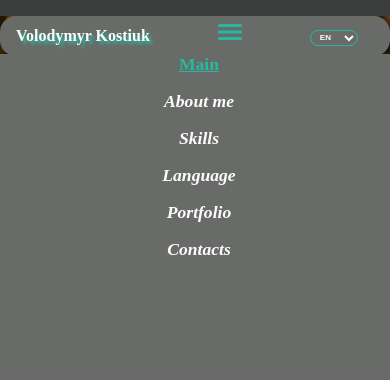
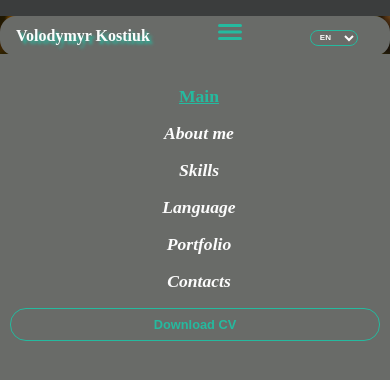
Before and after one commit to VLK2021/portfolio, a React (Create React App) app: page / in a window 390 px wide. Both pictures are taken after a click on the element 229 px from the left and 36 px from the top of the page. Shown: the top 380 px of the page. Built offline with nearby package versions, Linux system fonts and the light colour scheme.

Commit message:
finished download cv

```diff
--- a/src/components/Header/Header.js
+++ b/src/components/Header/Header.js
@@ -45,9 +45,12 @@ const Header = () => {
                 <IoMenu onClick={() => setShowMenu(!showMenu)}/>
 
                 {showMenu &&
-                <article className={`${classes.menuMedia}`}>
+                <article className={`${classes.menuMedia} flex-direction`}>
                     <UlMediaComponent setShowMenu={setShowMenu}/>
-                </article>}
+
+                    <button className={`${classes.btnMedia} flex`} onClick={handleDownload}>{t('prt-header-name')}</button>
+                </article>
+                }
             </section>
 
             <section className={`flex`}>
--- a/src/components/Header/Header.module.css
+++ b/src/components/Header/Header.module.css
@@ -85,6 +85,9 @@
         position: absolute;
         top: 95%;
         left: 0;
+        justify-content: start;
+        padding-top: 2rem;
+        box-sizing: border-box;
     }
 
 
@@ -111,4 +114,17 @@
     .btn {
         display: none;
     }
+
+    .btnMedia {
+        width: 95%;
+        padding: 0.5rem;
+        border: 1px solid var(--var-color-text-header-btn);
+        border-radius: 1rem;
+        color: var(--var-color-text-header-btn);
+        background: var(--var-bg-header);
+        font-weight: bold;
+        font-size: 0.8rem;
+        cursor: pointer;
+        margin-top: 1rem;
+    }
 }
```
